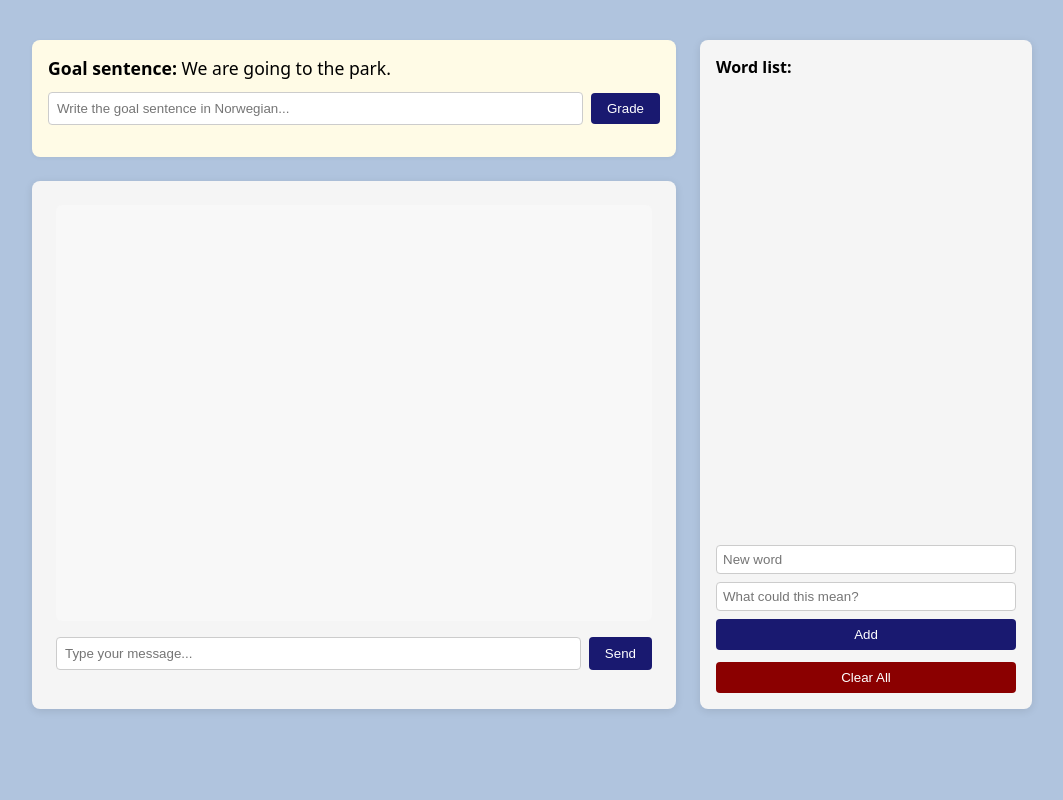
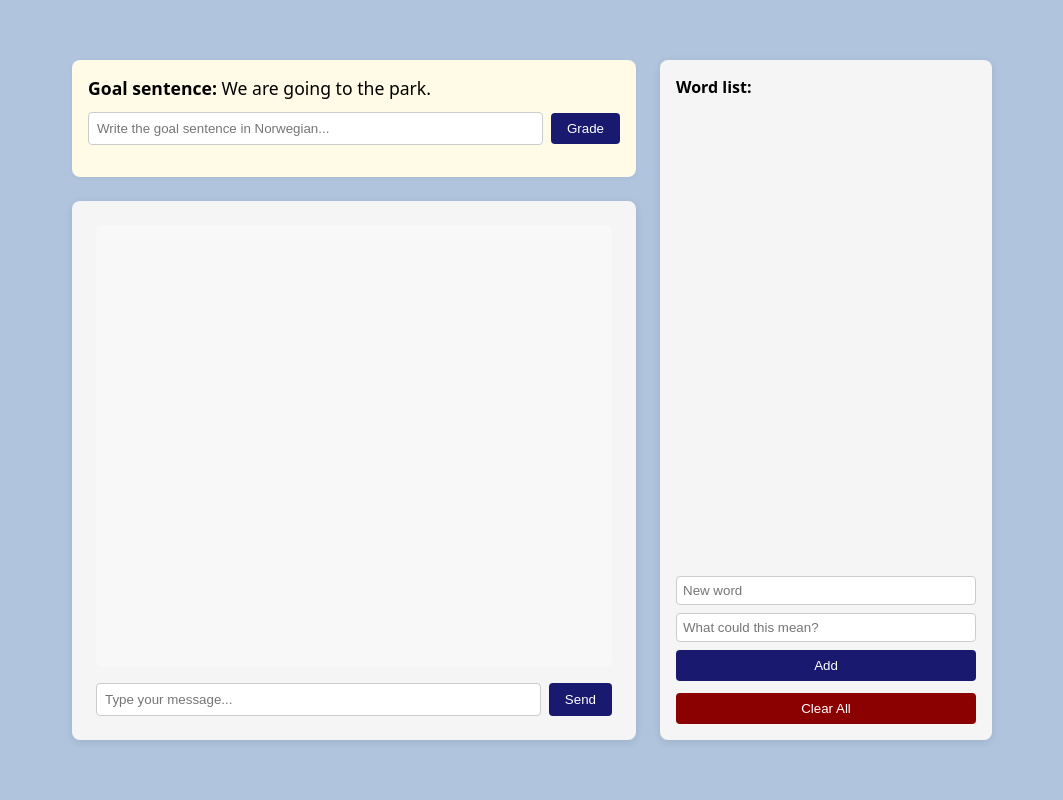
Before and after one commit to lfiysoudui/LAL_Final_Spring25, a Flask app: page /game in a window 1280 px wide. Shown: the whole page, without its empty margins (108-1171 px from the left). Run offline with Flask 3, Linux system fonts and the light colour scheme.

Commit message:
fix(game): tweaked CSS so the layout is fine (and probably responsible) now

```diff
--- a/static/style.css
+++ b/static/style.css
@@ -1,13 +1,17 @@
 body {
   font-family: 'Noto Sans', 'Segoe UI', 'Roboto', Arial, sans-serif;
   background: lightsteelblue;
+  margin: 0;
 }
 #page-wrapper {
   display: flex;
+  flex-direction: row;
   max-width: 1000px;
-  margin: 40px auto;
+  height: 100vh;
+  box-sizing: border-box;
+  margin: auto;
+  padding: 60px 40px;
   gap: 24px;
-  align-items: stretch;
 }
 #main-container {
   flex: 1;
@@ -43,6 +47,7 @@ body {
   padding: 16px;
   border-radius: 8px;
   box-shadow: 0 2px 8px rgba(0, 0, 0, 0.1);
+  height: auto;
 }
 #word-list {
   flex: 1;
@@ -104,7 +109,6 @@ body {
   border: 1px solid #ccc;
 }
 
-
 #replay-btn {
   background: mediumvioletred;
   color: #fff;
@@ -120,12 +124,14 @@ body {
   padding: 24px;
   display: flex;
   flex-direction: column;
-  height: 480px;
+  height: auto;
+  flex: 1;
 }
 #chat {
   flex: 1;
   min-height: 0;
-  max-height: 400px;
+  /* max-height: 400px; */
+  height: auto;
   overflow-y: auto;
   margin-bottom: 16px;
   background: #f8f8f8;
--- a/templates/index.html
+++ b/templates/index.html
@@ -32,8 +32,8 @@
       <b>Word list:</b>
       <div id="word-list"></div>
       <div id="word-list-input">
-        <input id="new-word" placeholder="New word"/>
-        <input id="new-translation" placeholder="What could this mean?"/>
+        <input id="new-word" autocomplete="off" placeholder="New word"/>
+        <input id="new-translation" autocomplete="off" placeholder="What could this mean?"/>
         <button onclick="addWord()">Add</button>
         <button id="clear-list-btn">Clear All</button>
       </div>
```
